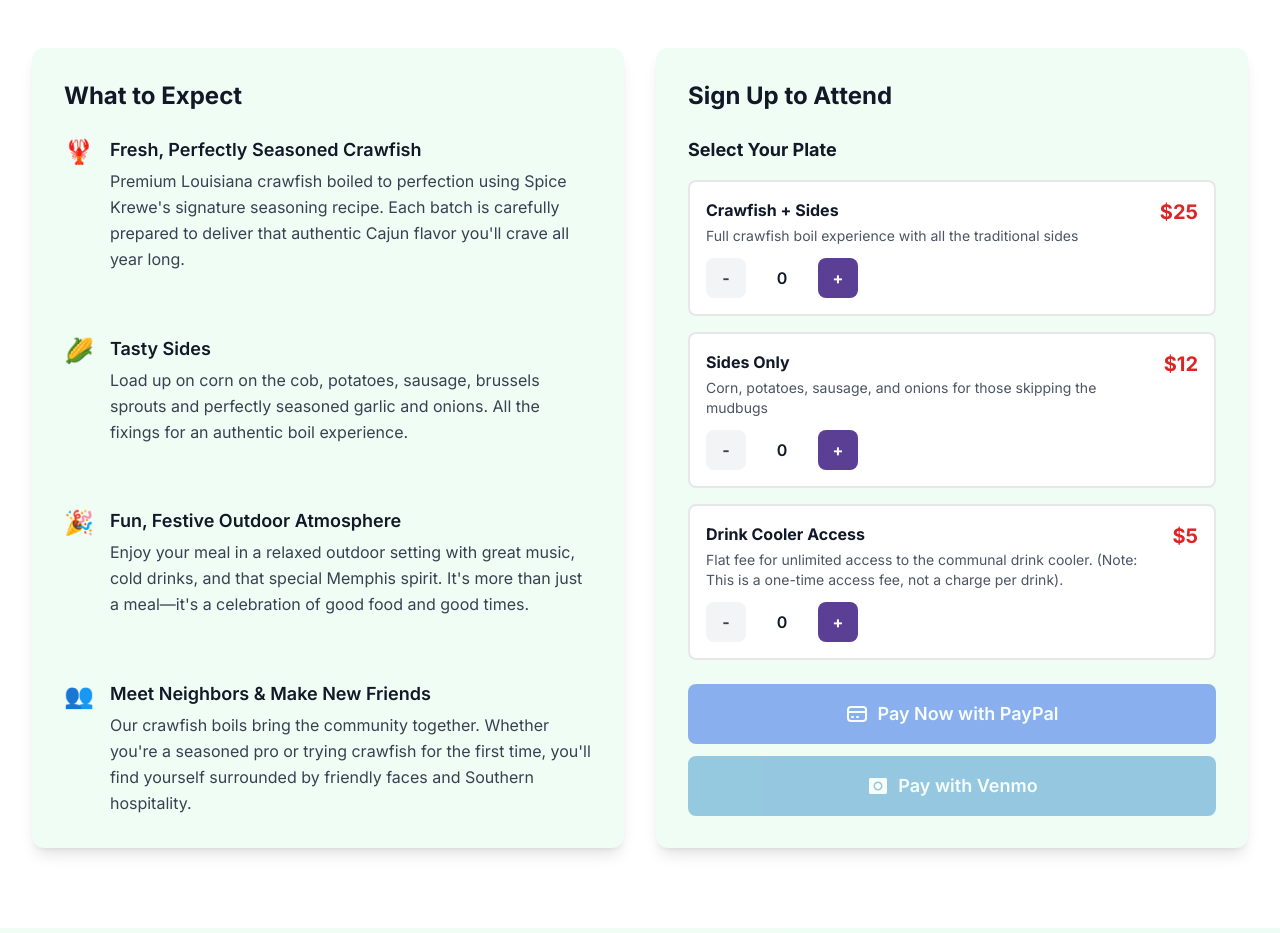
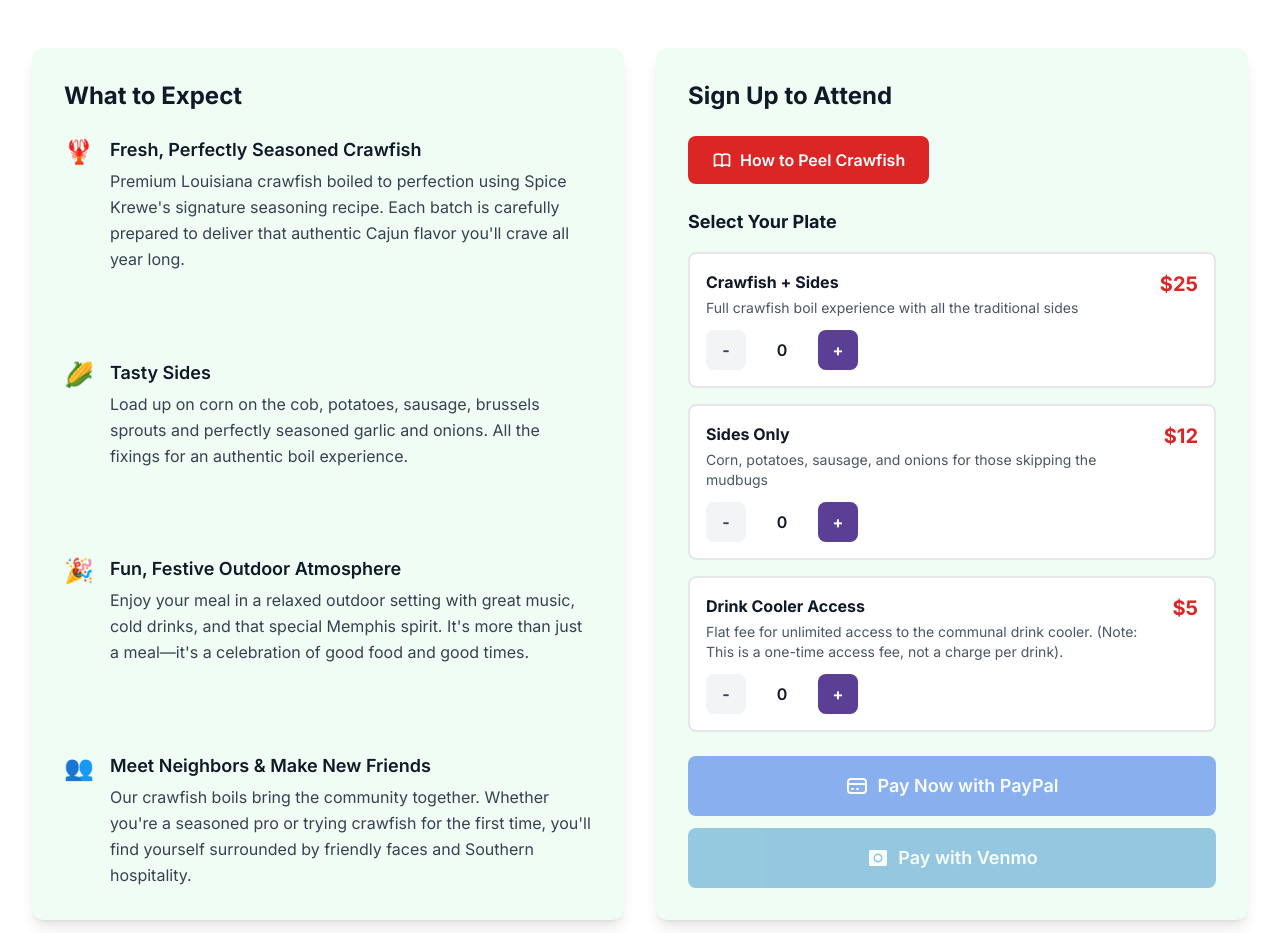
Before and after one commit to redsurfer1/crawfishboil, a React (Vite) app: page / in a window 1280 px wide. Shown: the part 1100-2033 px from the top of the page. Built offline with nearby package versions, Linux system fonts and the light colour scheme; no server answers.

Commit message:
Add Crawfish Peel Guide button

```diff
--- a/src/components/GuestPath.jsx
+++ b/src/components/GuestPath.jsx
@@ -139,6 +139,20 @@ export default function GuestPath() {
               <h3 className="text-2xl font-bold text-gray-900 mb-6">
                 Sign Up to Attend
               </h3>
+
+              <div className="mb-6">
+                <a
+                  href="/Spice_Krewe_-_How_To_Peel_Boiled_Crawfish.pdf"
+                  target="_blank"
+                  rel="noopener noreferrer"
+                  className="inline-flex items-center gap-2 bg-red-600 hover:bg-red-700 text-white px-6 py-3 rounded-lg font-semibold transition transform hover:scale-105"
+                >
+                  <svg className="w-5 h-5" fill="none" stroke="currentColor" viewBox="0 0 24 24" xmlns="http://www.w3.org/2000/svg">
+                    <path strokeLinecap="round" strokeLinejoin="round" strokeWidth={2} d="M12 6.253v13m0-13C10.832 5.477 9.246 5 7.5 5S4.168 5.477 3 6.253v13C4.168 18.477 5.754 18 7.5 18s3.332.477 4.5 1.253m0-13C13.168 5.477 14.754 5 16.5 5c1.747 0 3.332.477 4.5 1.253v13C19.832 18.477 18.247 18 16.5 18c-1.746 0-3.332.477-4.5 1.253" />
+                  </svg>
+                  How to Peel Crawfish
+                </a>
+              </div>
 
               <h4 className="text-lg font-bold text-gray-900 mb-4">Select Your Plate</h4>
               <div className="space-y-4 mb-6">
```
